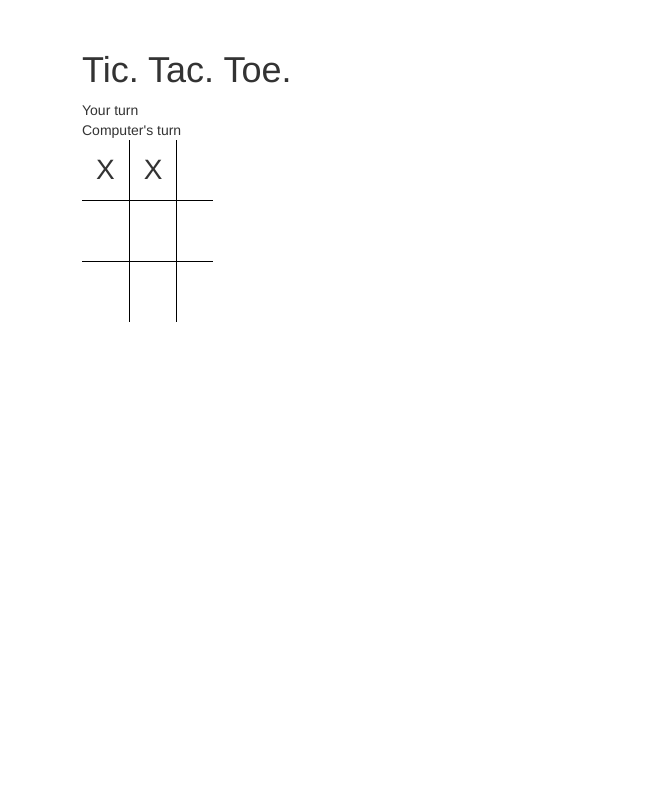
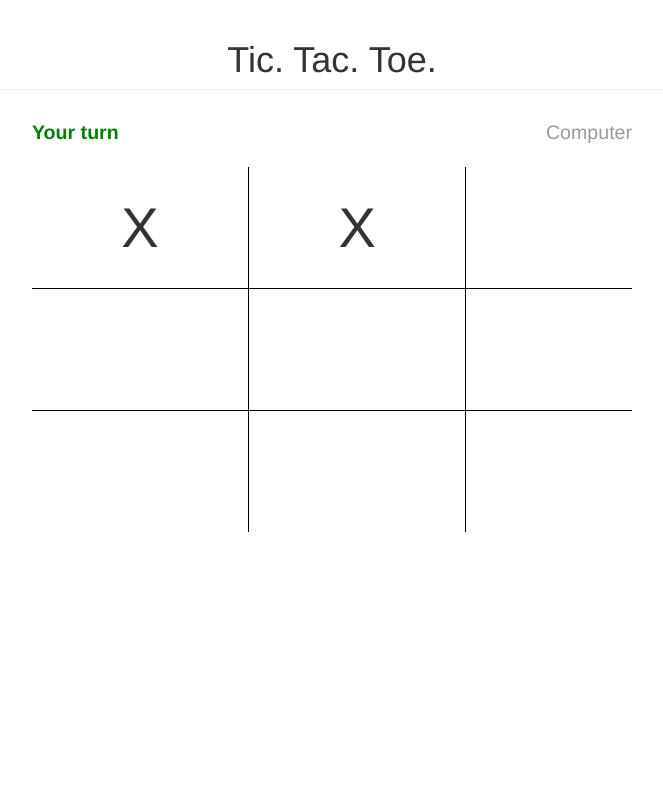
Before and after one commit to smajda/tac-tac-toe, a Django app: template tic_tac_toe/templates/tic_tac_toe/game.html in a window 1280 px wide. Shown: the whole page, without its empty margins (308-971 px from the left). Run offline with Django 3.2, Linux system fonts and the light colour scheme; the template is opened without the code that fills it, so the values that code supplies are empty; some libraries are stand-ins or nearby versions.

Commit message:
Some initial css and templates for board

```diff
--- a/tic_tac_toe/static/tic_tac_toe/css/tic_tac_toe.css
+++ b/tic_tac_toe/static/tic_tac_toe/css/tic_tac_toe.css
@@ -1,7 +1,10 @@
 /* django tic_tac_toe app css */
 
 /* tic-tac-toe board table */
-table { font-size: 2em; }
+table {
+    font-size: 4em;
+    width: 100%;
+}
 table td {
     width: 1em;
     padding: 0.5em;
@@ -11,3 +14,22 @@ table td {
 table td:last-child { border-right: none; }
 table tr.row1 td { border-bottom: solid 1px black;}
 table tr.row2 td { border-bottom: solid 1px black;}
+
+/* turns */
+.player {
+    font-size: 1.4em;
+    font-weight: 200;
+    margin: 0.5em 0 1em 0;
+    color: #999;
+    width: 50%;
+    float: left;
+}
+
+.player.computer { text-align:right; }
+.player.computer .active { display: none; }
+.player.computer.active .active { display: block; }
+.player.computer.active .inactive { display: none; }
+
+.player.active { font-weight: bold; }
+.human.active { color: green; }
+.computer.active { color: #C0627A; }
--- a/tic_tac_toe/templates/tic_tac_toe/base.html
+++ b/tic_tac_toe/templates/tic_tac_toe/base.html
@@ -8,19 +8,26 @@
     <link href="//netdna.bootstrapcdn.com/bootstrap/3.0.0/css/bootstrap.min.css" rel="stylesheet">
 
     <style>
-    body {
-        width: 500px;
-        margin: 50px auto 0 auto;
+    .content {
+        margin: 0 auto 0 auto;
+        width: 85%;
+        height: 85%;
+        max-width: 600px;
+    }
+    h1 {
+        text-align: center;
     }
     </style>
     {% endblock css %}
 </head>
 <body>
-    <h1>{% block page_header %}Tic. Tac. Toe.{% endblock page_header %}</h1>
+    <h1 class="page-header">{% block page_header %}Tic. Tac. Toe.{% endblock page_header %}</h1>
 
+    <div class="content">
     {% block content %}
         <p>Hello world.</p>
     {% endblock content %}
+    </div>
 
     {% block js %}
     {# jquery, handlebars, and underscore from cdnjs and google. replace if that makes you nervous #}
--- a/tic_tac_toe/templates/tic_tac_toe/game.html
+++ b/tic_tac_toe/templates/tic_tac_toe/game.html
@@ -9,19 +9,23 @@
 
 
 {% block js %}
-    {# jquery, handlebars, and underscore from cdnjs and google. replace if that makes you nervous #}
+    {{ block.super }}
+
+    <script id="table-template" type="text/x-handlebars-template">
+    </script>
+
     <script src="{% static 'tic_tac_toe/js/tic_tac_toe.js' %}"></script>
 {% endblock js %}
 
 
 {% block content %}
 <div class="game">
-    <div class="player human">
-        Your turn
-    </div>
-
-    <div class="player computer">
-        Computer's turn
+    <div class="turns">
+        <div class="player human active">Your turn</div>
+        <div class="player computer">
+            <span class="inactive">Computer</span>
+            <span class="active">Thinking&hellip;</span>
+        </div>
     </div>
 
     <table class="board">
```
